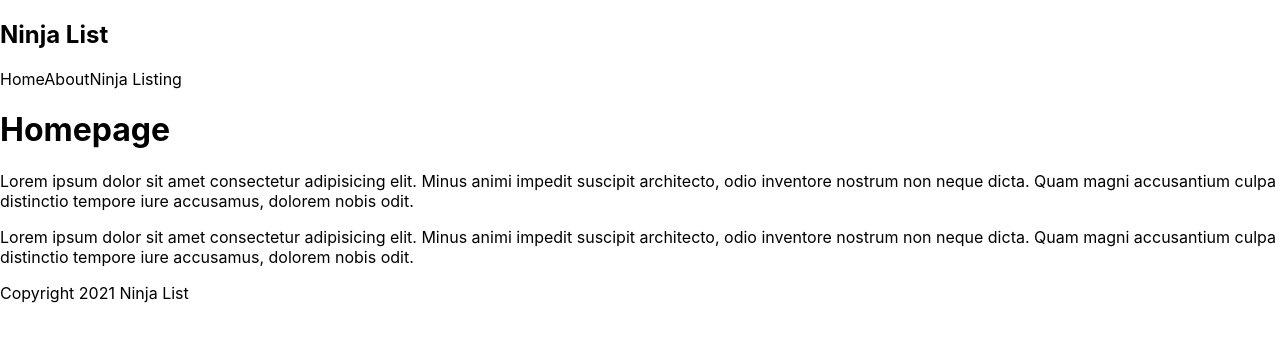
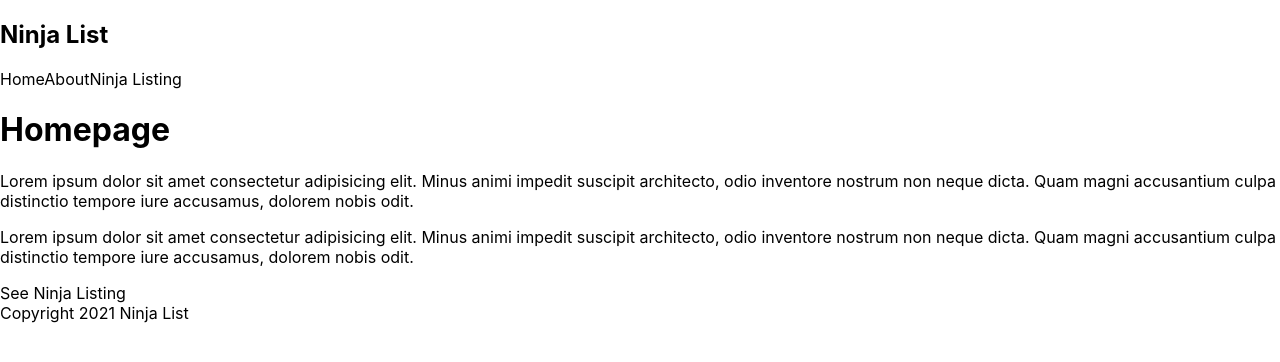
Before and after one commit to AiaRup/Nextjs-ninja-list, a Next.js app: page / in a window 1280 px wide. Shown: the top 362 px of the page. Built offline with nearby package versions, Linux system fonts and the light colour scheme.

Commit message:
navigate with next Link component

```diff
--- a/components/Navbar.js
+++ b/components/Navbar.js
@@ -1,12 +1,20 @@
+import Link from 'next/link';
+
 const Navbar = () => {
   return (
     <nav>
       <div className='logo'>
         <h1>Ninja List</h1>
       </div>
-      <a>Home</a>
-      <a>About</a>
-      <a>Ninja Listing</a>
+      <Link href='/'>
+        <a>Home</a>
+      </Link>
+      <Link href='/about'>
+        <a>About</a>
+      </Link>
+      <Link href='/ninjas/'>
+        <a>Ninja Listing</a>
+      </Link>
     </nav>
   );
 };
--- a/pages/index.js
+++ b/pages/index.js
@@ -1,6 +1,8 @@
 import Head from 'next/head';
 import Footer from '../components/Footer';
 import Navbar from '../components/Navbar';
+import Link from 'next/link';
+
 import styles from '../styles/Home.module.css';
 
 export default function Home() {
@@ -20,6 +22,9 @@
         Quam magni accusantium culpa distinctio tempore iure accusamus, dolorem
         nobis odit.
       </p>
+      <Link href='/ninjas/'>
+        <a>See Ninja Listing</a>
+      </Link>
       <Footer />
     </div>
   );
```
